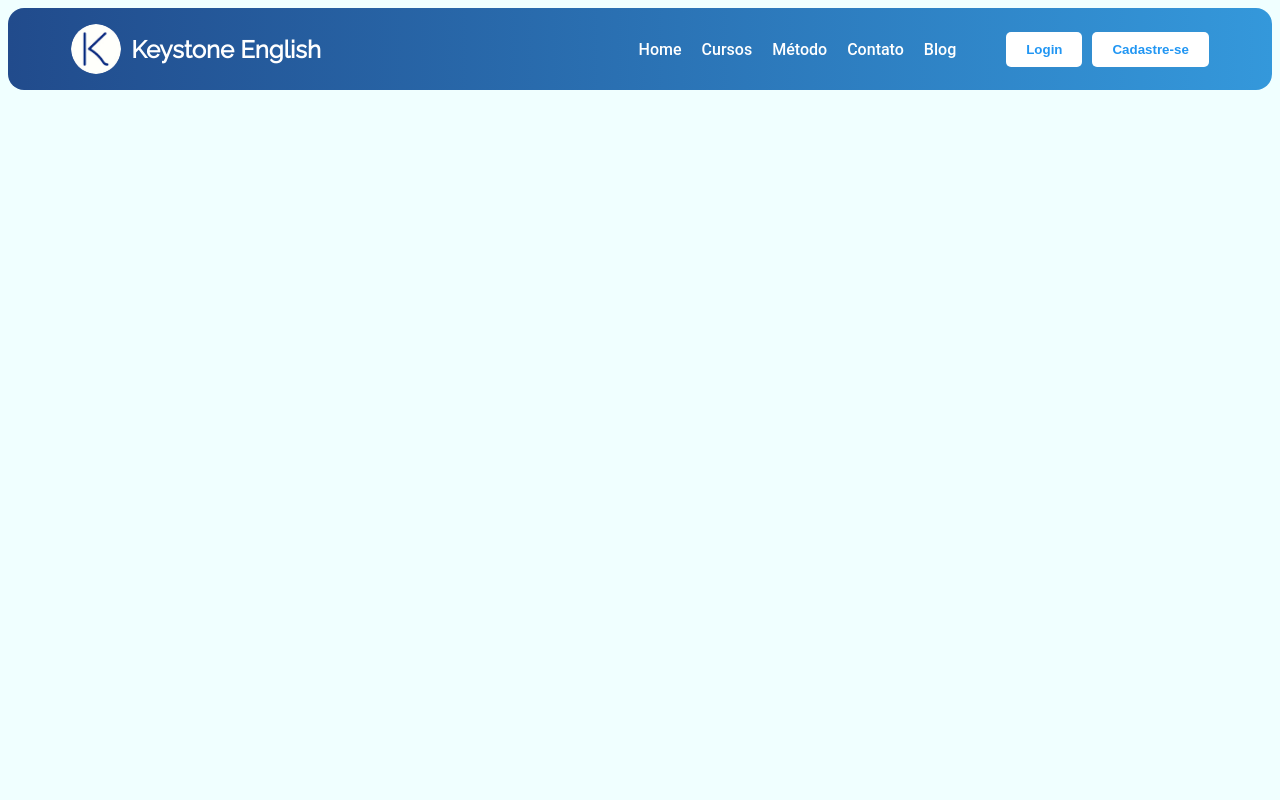
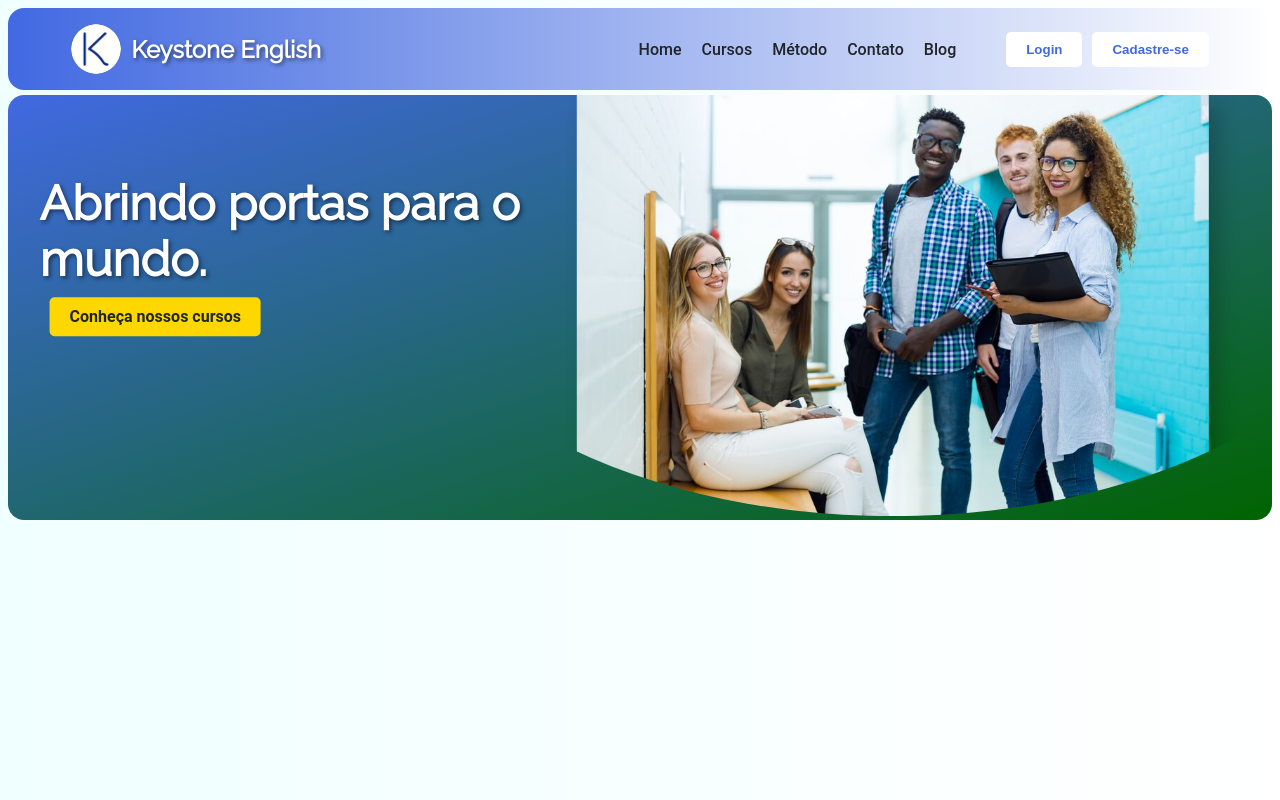
Before and after one commit to Gabriel-Leao51/english-school, an Angular app: page / in a window 1280 px wide. Built offline with nearby package versions, Linux system fonts and the light colour scheme.

Commit message:
edições no header, adições de variáveis de cores, adição do componente main da homepage

```diff
--- a/src/app/app.component.html
+++ b/src/app/app.component.html
@@ -1 +1,2 @@
 <app-header />
+<app-main />
--- a/src/app/app.component.ts
+++ b/src/app/app.component.ts
@@ -1,11 +1,12 @@
 import { Component } from '@angular/core';
 import { RouterOutlet } from '@angular/router';
 import { HeaderComponent } from './header/header.component';
+import { MainComponent } from './home/main/main.component';
 
 @Component({
   selector: 'app-root',
   standalone: true,
-  imports: [RouterOutlet, HeaderComponent],
+  imports: [RouterOutlet, HeaderComponent, MainComponent],
   templateUrl: './app.component.html',
   styleUrl: './app.component.css',
 })
--- a/src/app/header/header.component.css
+++ b/src/app/header/header.component.css
@@ -1,6 +1,6 @@
 .header {
-  background: linear-gradient(to right, #214b8c, #3498db);
-  color: white;
+  background: linear-gradient(to right, var(--cor-primaria), var(--cor-fundo));
+  color: var(--cor-fundo);
   padding: 1rem 0;
   border-radius: 16px;
   display: flex;
@@ -31,6 +31,7 @@
   font-family: Raleway;
   font-size: 1.5rem;
   font-weight: bold;
+  text-shadow: 2px 2px 4px rgba(0, 0, 0, 0.5);
   margin: 0;
 }
 
@@ -58,7 +59,7 @@
 }
 
 .nav a {
-  color: white;
+  color: var(--cor-texto-primaria);
   text-decoration: none;
   font-weight: 500;
 }
@@ -69,8 +70,8 @@
 }
 
 .btn {
-  background-color: #fff;
-  color: #2196f3;
+  background-color: var(--cor-fundo);
+  color: var(--cor-primaria);
   padding: 10px 20px;
   border: none;
   border-radius: 5px;
@@ -81,7 +82,7 @@
 }
 
 .btn:hover {
-  color: #fff;
-  background-color: #155589;
+  color: var(--cor-fundo);
+  background-color: var(--cor-primaria);
   transition-delay: 0.1s;
 }
--- /dev/null
+++ b/src/app/home/main/main.component.css
@@ -0,0 +1,72 @@
+.main-section {
+  position: relative; /* Para posicionar o slogan sobre a imagem */
+  text-align: center; /* Centraliza o texto dentro do container */
+  overflow: hidden; /* Impede que a imagem ultrapasse o container */
+  margin-top: 0.3rem;
+  background: linear-gradient(
+    to bottom right,
+    var(--cor-primaria),
+    var(--cor-destaque-1)
+  );
+  border-radius: 16px;
+}
+
+.image-container {
+  transform: translate(20%);
+  position: relative; /* Permite posicionar elementos dentro do container da imagem */
+}
+
+.img-fluid {
+  box-shadow: 10px 10px 20px rgba(0, 0, 0, 0.2);
+  clip-path: ellipse(80% 70% at 50% 30%);
+  width: 50%; /* Largura que a imagem ocupa do container */
+}
+
+.slogan-container {
+  position: absolute;
+  top: 50%;
+  left: 50%;
+  transform: translate(
+    -135%,
+    -90%
+  ); /* Orienta horizontalmente e verticalmente */
+  color: white;
+  z-index: 10; /* Garante que o slogan fique acima da imagem */
+  text-align: left;
+}
+
+.slogan {
+  font-family: Raleway;
+  font-size: 3em;
+  margin-bottom: 20px;
+  text-shadow: 2px 2px 4px rgba(0, 0, 0, 0.5); /* Adiciona sombra ao texto */
+}
+
+.btn {
+  background-color: var(--cor-secundaria);
+  width: fit-content;
+  color: var(--cor-texto-primaria);
+  padding: 10px 20px;
+  border: none;
+  border-radius: 5px;
+  font-weight: bold;
+  margin-left: 10px;
+  cursor: pointer;
+  transition: all 0.2s ease;
+}
+
+.btn:hover {
+  color: var(--cor-fundo-alternativa);
+  background-color: var(--cor-secundaria-darker);
+  transition-delay: 0.1s;
+}
+
+@media (max-width: 768px) {
+  .slogan {
+    font-size: 2em;
+  }
+  .left-content,
+  .col-md-6 {
+    text-align: center; /* Centraliza o conteúdo em telas menores */
+  }
+}
--- /dev/null
+++ b/src/app/home/main/main.component.html
@@ -0,0 +1,19 @@
+<section class="main-section">
+  <div class="container-fluid">
+    <div class="row">
+      <div class="col-12 image-container">
+        <img
+          src="assets/estudantes.jpg"
+          alt="Estudantes da Keystone English"
+          class="img-fluid"
+        />
+        <div class="slogan-container text-center">
+          <h1 class="slogan">Abrindo portas para o mundo.</h1>
+          <a routerLink="/cursos" class="btn btn-primary"
+            >Conheça nossos cursos</a
+          >
+        </div>
+      </div>
+    </div>
+  </div>
+</section>
--- a/src/styles.css
+++ b/src/styles.css
@@ -1,7 +1,25 @@
 /* You can add global styles to this file, and also import other style files */
 @import url("https://fonts.googleapis.com/css?family=Raleway");
+@import url("https://fonts.googleapis.com/css?family=Lora");
+
+:root {
+  /* Paleta Principal */
+  --cor-primaria: #4169e1; /* Azul Real */
+  --cor-secundaria: #ffd700; /* Dourado */
+  --cor-secundaria-darker: #d7bb1e; /* Dourado */
+  --cor-fundo: #ffffff; /* Branco */
+  --cor-fundo-alternativa: #f5f5dc; /* Creme */
+
+  /* Paleta Secundária */
+  --cor-destaque-1: #006400; /* Verde Escuro */
+  --cor-destaque-2: #800000; /* Vermelho Escuro */
+
+  /* Cores Neutras */
+  --cor-texto-primaria: #212529; /* Cinza Escuro */
+  --cor-texto-secundaria: #6c757d; /* Cinza Médio */
+}
 
 body {
-  background-color: azure;
+  background: linear-gradient(to left, var(--cor-fundo), azure);
   font-family: "Roboto", sans-serif;
 }
```
Also changed, not shown: src/app/home/main/main.component.ts (added, +12 -0 lines), src/assets/estudantes.jpg (added).
